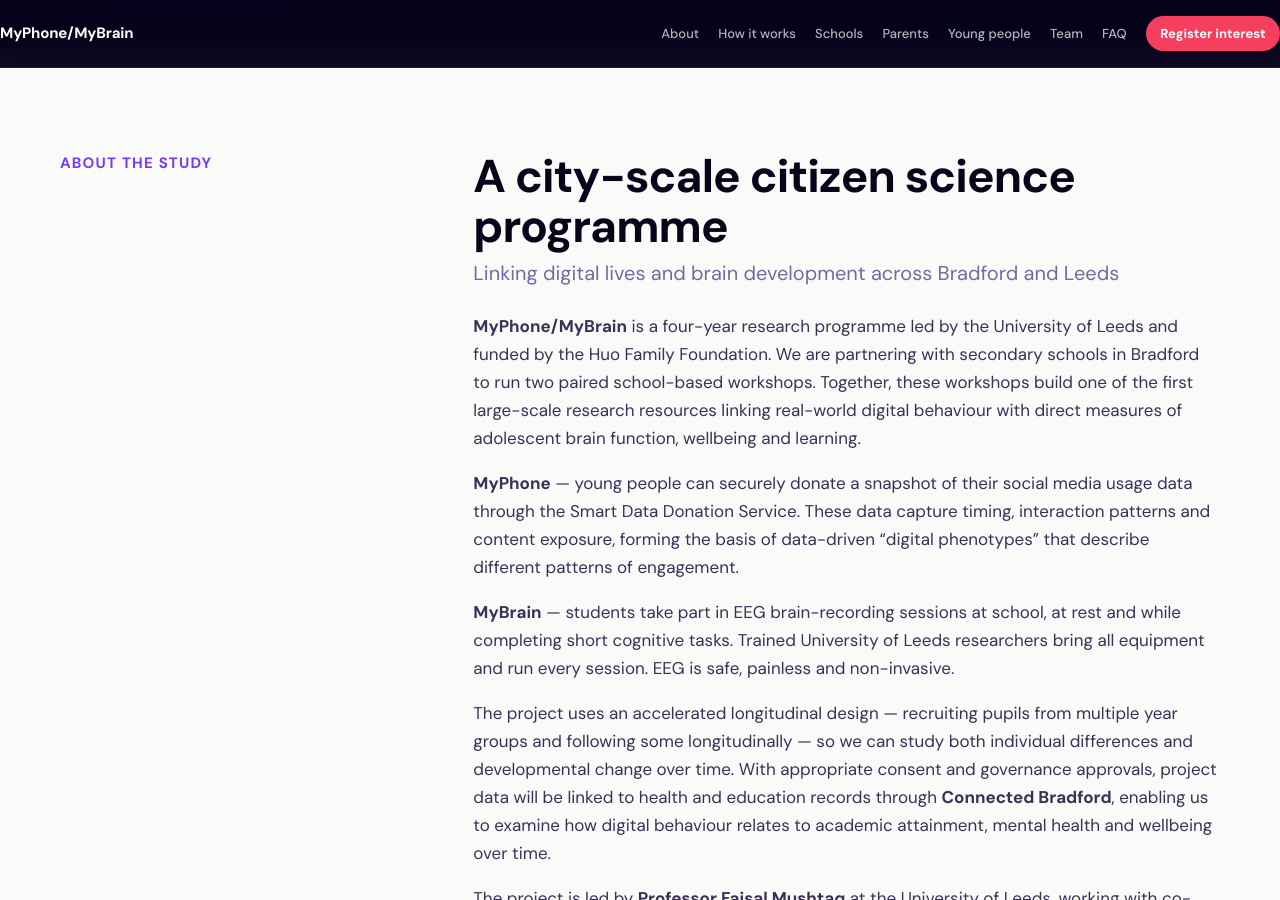
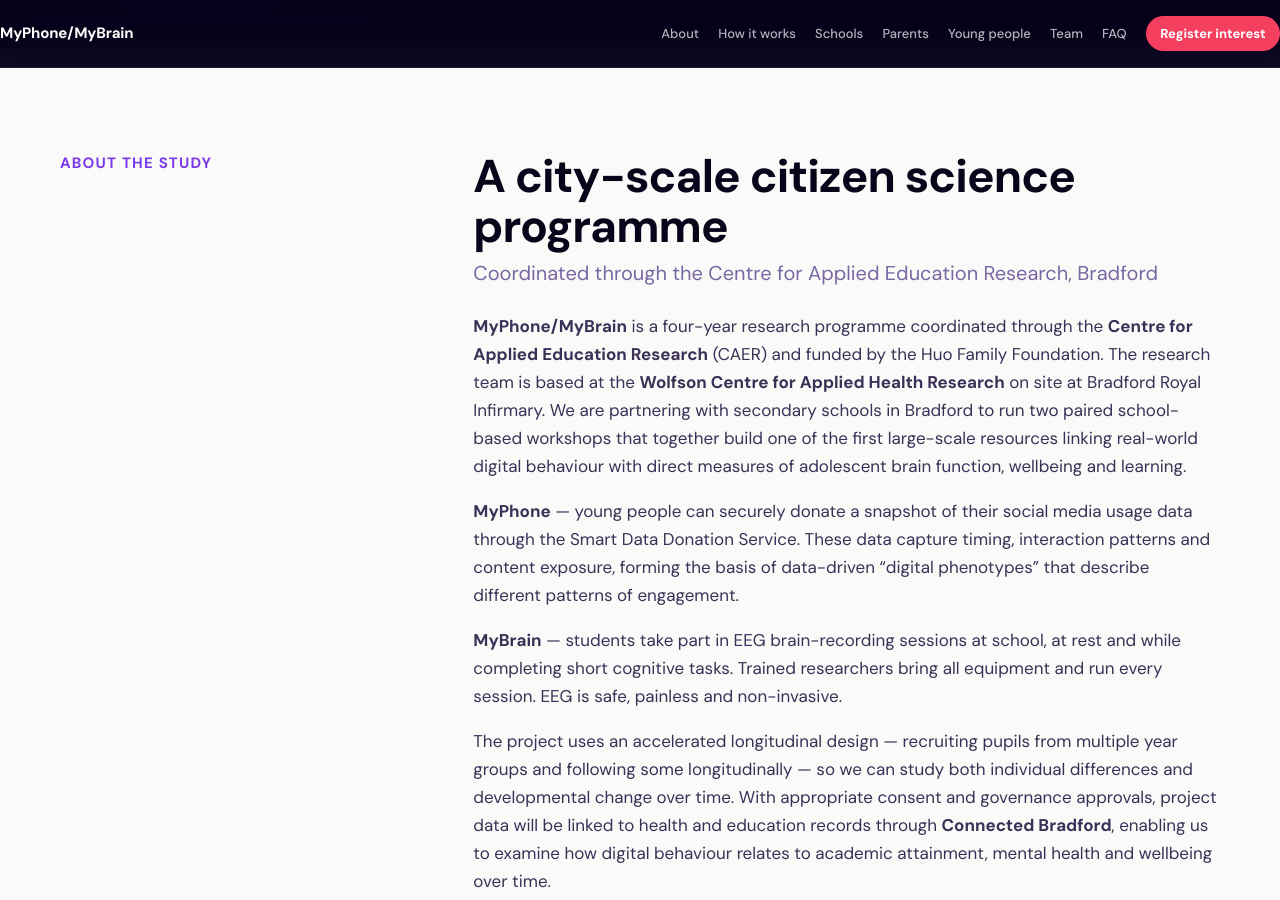
Before and after one commit to faisalmushtaq/myphone-mybrain, a Jekyll site: the page built from index.md, in a window 1280 px wide and 900 px high, scrolled down 895 px. Built offline with Jekyll 4.4.1, drawn with Linux system fonts in a browser that asks for light colours; some of the changed text lies outside the part shown.

Commit message:
Feature CAER and update team location to Wolfson Centre / Bradford Royal Infirmary
- CAER now leads all institutional descriptions: hero badge, about heading,
  why-it-matters, process intro, contact body, funding acknowledgement
- Team base updated throughout to Wolfson Centre for Applied Health Research,
  Bradford Royal Infirmary (replaces School of Psychology / Leeds LS2)
- Partners list reordered: CAER first as coordinating centre, University of
  Leeds moved to academic partner with updated description
- Team section heading updated to match
- Contact card address updated; Leeds affiliation noted as secondary

https://claude.ai/code/session_01963QD4DgzVCqW4S46MBqfB

```diff
--- a/_data/content.yml
+++ b/_data/content.yml
@@ -1,5 +1,5 @@
 hero:
-  badge: "University of Leeds · Huo Family Foundation · Bradford"
+  badge: "Centre for Applied Education Research · Huo Family Foundation · Bradford"
   headline_main: "MyPhone"
   headline_accent: "MyBrain"
   tagline: "A city-scale citizen science programme linking young people's digital lives with adolescent brain development."
@@ -29,29 +29,29 @@ stats:
 
 about:
   heading: "A city-scale citizen science programme"
-  subheading: "Linking digital lives and brain development across Bradford and Leeds"
+  subheading: "Coordinated through the Centre for Applied Education Research, Bradford"
   body: |
-    **MyPhone/MyBrain** is a four-year research programme led by the University of Leeds and funded by the Huo Family Foundation. We are partnering with secondary schools in Bradford to run two paired school-based workshops. Together, these workshops build one of the first large-scale research resources linking real-world digital behaviour with direct measures of adolescent brain function, wellbeing and learning.
+    **MyPhone/MyBrain** is a four-year research programme coordinated through the **Centre for Applied Education Research** (CAER) and funded by the Huo Family Foundation. The research team is based at the **Wolfson Centre for Applied Health Research** on site at Bradford Royal Infirmary. We are partnering with secondary schools in Bradford to run two paired school-based workshops that together build one of the first large-scale resources linking real-world digital behaviour with direct measures of adolescent brain function, wellbeing and learning.
 
     **MyPhone** — young people can securely donate a snapshot of their social media usage data through the Smart Data Donation Service. These data capture timing, interaction patterns and content exposure, forming the basis of data-driven "digital phenotypes" that describe different patterns of engagement.
 
-    **MyBrain** — students take part in EEG brain-recording sessions at school, at rest and while completing short cognitive tasks. Trained University of Leeds researchers bring all equipment and run every session. EEG is safe, painless and non-invasive.
+    **MyBrain** — students take part in EEG brain-recording sessions at school, at rest and while completing short cognitive tasks. Trained researchers bring all equipment and run every session. EEG is safe, painless and non-invasive.
 
     The project uses an accelerated longitudinal design — recruiting pupils from multiple year groups and following some longitudinally — so we can study both individual differences and developmental change over time. With appropriate consent and governance approvals, project data will be linked to health and education records through **Connected Bradford**, enabling us to examine how digital behaviour relates to academic attainment, mental health and wellbeing over time.
 
-    The project is led by **Professor Faisal Mushtaq** at the University of Leeds, working with co-investigators spanning developmental neuroscience, machine learning, digital data science, education and population research.
+    The project is led by **Professor Faisal Mushtaq** (University of Leeds), working with co-investigators spanning developmental neuroscience, machine learning, digital data science, education and population research.
 
 why:
   heading: "Why does this matter?"
   body: |
     Debate about smartphones, social media and young people's wellbeing has become highly polarised — often generating more heat than light. Digital technologies are deeply woven into young people's lives, and any effects are likely to depend on patterns of use, individual differences and social context, not simply how much screen time someone has.
 
-    Progress requires large and diverse samples, real-world measures of digital behaviour, and evidence about outcomes that genuinely matter to families, schools and policymakers. **MyPhone/MyBrain** addresses that need by working in Bradford — one of the UK's youngest and most diverse cities — through established partnerships with Born in Bradford, the Centre for Applied Education Research and Connected Bradford.
+    Progress requires large and diverse samples, real-world measures of digital behaviour, and evidence about outcomes that genuinely matter to families, schools and policymakers. **MyPhone/MyBrain** addresses that need by working in Bradford — one of the UK's youngest and most diverse cities — coordinated through the **Centre for Applied Education Research** and delivered in partnership with Born in Bradford and Connected Bradford.
 
     The goal is not to alarm or reassure, but to understand. Findings will be shared openly, carefully and in ways that can meaningfully inform education, health and family decision-making for years to come.
 
 process_intro: |
-  We use an accelerated longitudinal design, recruiting adolescents from different school years and following a subset as they move through secondary school. This lets us model developmental trajectories and examine how digital engagement relates to change over time. Research is delivered through two paired workshops run by trained University of Leeds researchers in participating schools. Everything is voluntary, fully consented and designed to be a genuinely interesting, age-appropriate experience.
+  We use an accelerated longitudinal design, recruiting adolescents from different school years and following a subset as they move through secondary school. This lets us model developmental trajectories and examine how digital engagement relates to change over time. Research is delivered through two paired workshops run by trained researchers based at the Wolfson Centre for Applied Health Research, Bradford Royal Infirmary. Everything is voluntary, fully consented and designed to be a genuinely interesting, age-appropriate experience.
 
 steps:
   - number: "01"
@@ -84,9 +84,9 @@ signup:
 contact:
   heading: "Get in touch"
   body: |
-    For enquiries about the project, school participation, or information for parents and carers, please contact the MyPhone/MyBrain team at the University of Leeds. We aim to respond within five working days.
+    For enquiries about the project, school participation, or information for parents and carers, please contact the MyPhone/MyBrain team. We aim to respond within five working days.
 
-    The project is based in the **School of Psychology**, Faculty of Medicine and Health, University of Leeds. School recruitment is currently in Bradford.
+    The research team is based at the **Wolfson Centre for Applied Health Research**, Bradford Royal Infirmary, Bradford. The programme is coordinated through the **Centre for Applied Education Research** (CAER).
 
 funding_acknowledgement: |
-  MyPhone/MyBrain is funded by the **Huo Family Foundation** and led by the University of Leeds. The project is delivered in partnership with the **Born in Bradford** programme, the **Centre for Applied Education Research** (CAER), **Connected Bradford** and participating schools across Bradford.
+  MyPhone/MyBrain is funded by the **Huo Family Foundation** and coordinated through the **Centre for Applied Education Research** (CAER) at the Wolfson Centre for Applied Health Research, Bradford Royal Infirmary. The project is delivered in partnership with the **Born in Bradford** programme, **Connected Bradford** and participating schools across Bradford. The academic team is based at the University of Leeds.
--- a/_includes/contact.html
+++ b/_includes/contact.html
@@ -12,7 +12,8 @@
     </div>
     <div class="contact-card reveal">
       <h3>Project base</h3>
-      <p>School of Psychology<br>Faculty of Medicine and Health<br>University of Leeds<br>Leeds, LS2 9JT, UK</p>
+      <p>Wolfson Centre for Applied Health Research<br>Bradford Royal Infirmary<br>Bradford, BD9 6RJ, UK</p>
+      <p style="margin-top: 0.75rem; font-size: var(--step--1); color: var(--c-muted-dark);">Coordinated through the Centre for Applied Education Research (CAER). Academic team at the University of Leeds.</p>
       <p style="margin-top: 1.25rem;">
         <strong style="color: var(--c-lavender);">For schools:</strong><br>
         Use the sign-up form above or email us directly. We are happy to arrange a call to discuss what participation would involve for your school.
--- a/_includes/people.html
+++ b/_includes/people.html
@@ -2,7 +2,7 @@
   <div class="container">
     <div class="reveal section-heading">
       <p class="section-kicker">Project team</p>
-      <h2>Led by the University of Leeds.</h2>
+      <h2>Coordinated through the Centre for Applied Education Research.</h2>
       <p class="section-subtitle">The project brings together developmental neuroscience, data science, machine learning and implementation science.</p>
     </div>
 
```
Also changed, not shown: _data/partners.yml (+8 -8 lines).
